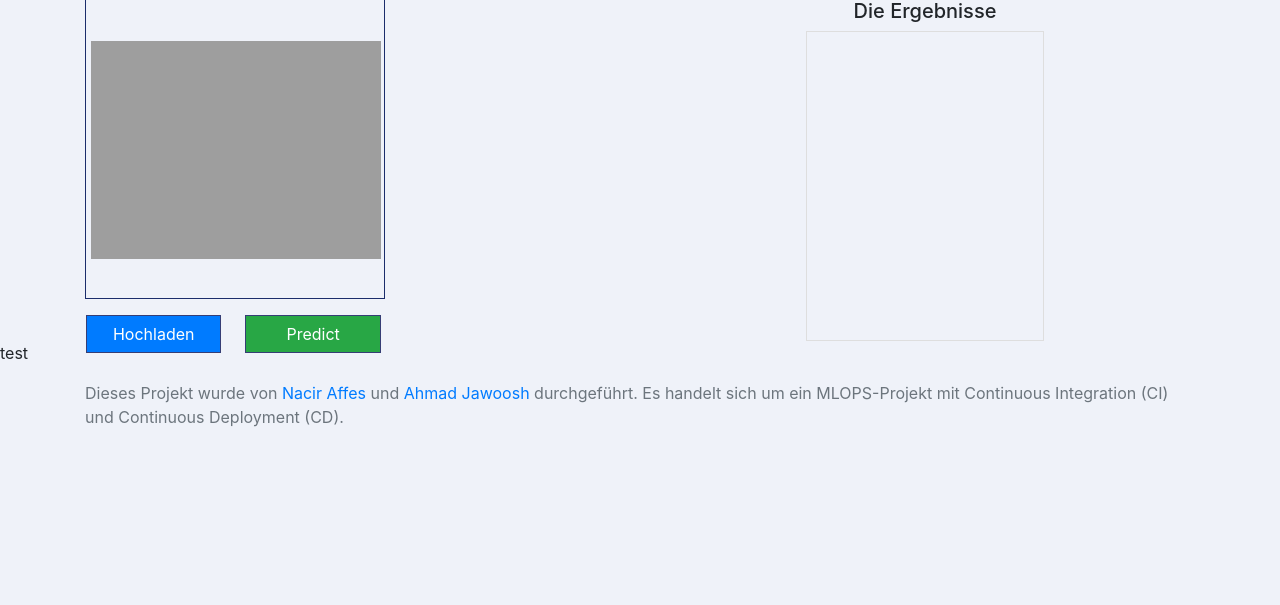
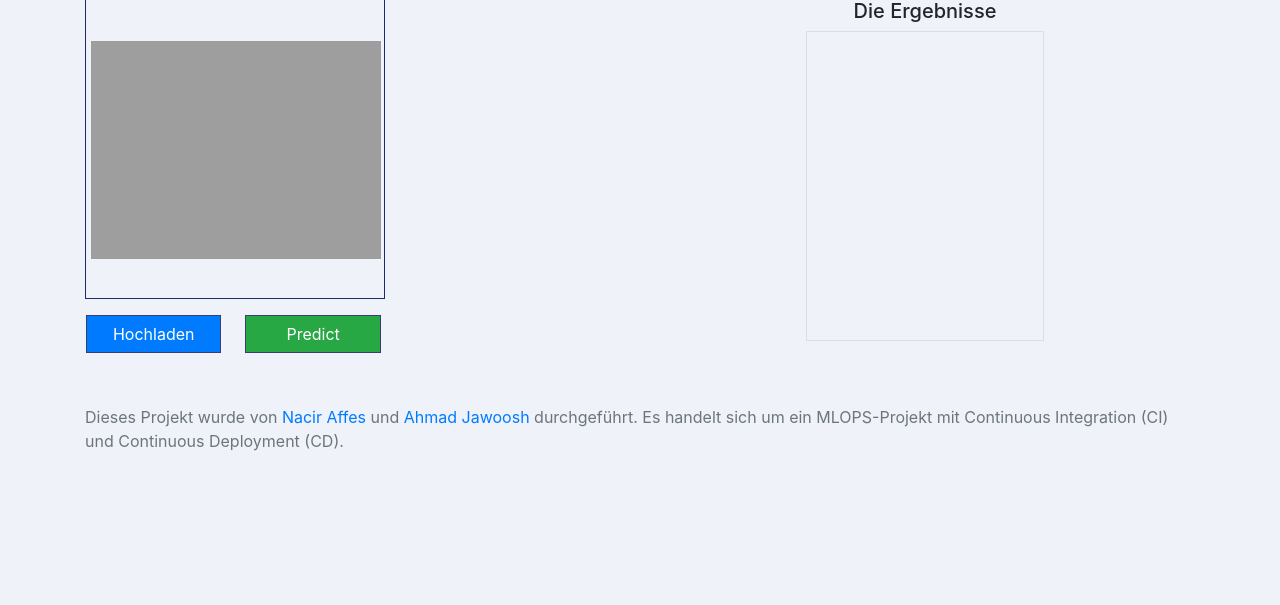
Before and after one commit to Nacir95/ISE-Projekt, a Flask app: page / in a window 1280 px wide. Shown: the part 93-698 px from the top of the page. Run offline with Flask 3, Linux system fonts and the light colour scheme; some libraries are stand-ins or nearby versions.

Commit message:
Fix:HTML

```diff
--- a/templates/index.html
+++ b/templates/index.html
@@ -134,7 +134,9 @@
 	</div>
     <div>
 
-		test
+		<br>
+		<br>
+
 	</div>
     <footer role="contentinfo" class="footer mt-auto py-3">
         <div class="container">
```
Also changed, not shown: 1 other file.
